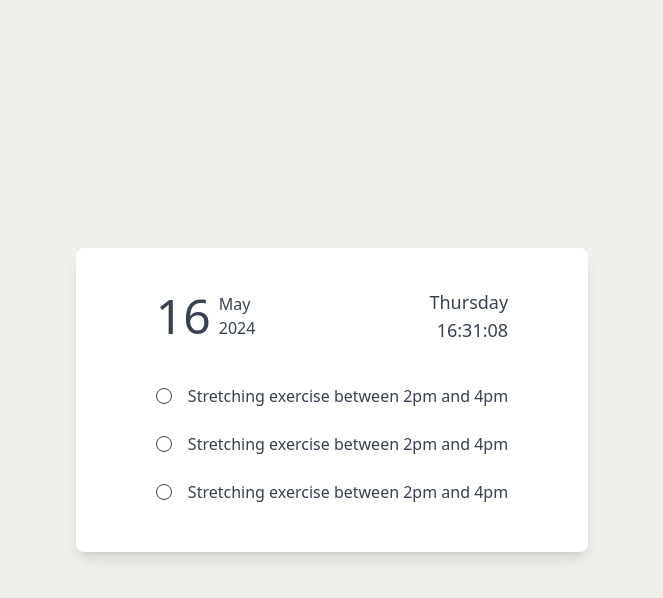
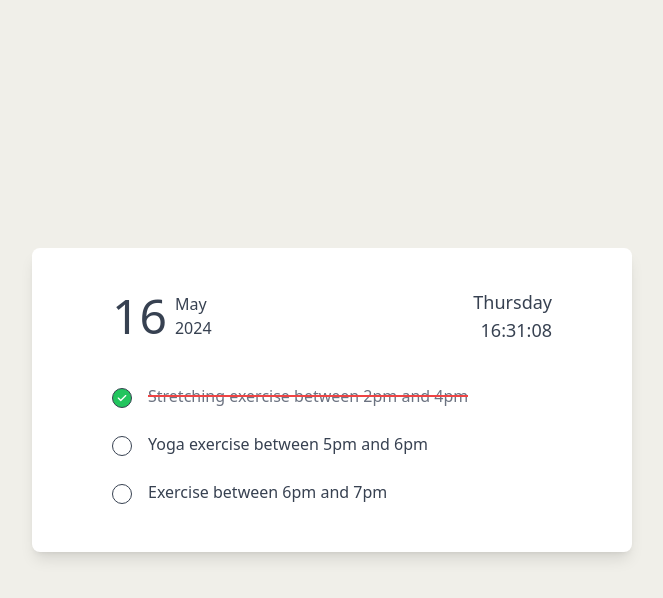
Before and after one commit to 0x41-li/andres-daily-routine-todolist, a website built with Vite: page index.html in a window 1280 px wide. Both pictures are taken after a click on the item "Stretching exercise between 2pm and 4pm". Shown: the whole page, without its empty margins (308-971 px from the left). Built offline with nearby package versions, Linux system fonts and the light colour scheme.

Commit message:
Added the complete toggle functionality with some cool styles, and animation

```diff
--- a/app.js
+++ b/app.js
@@ -1,5 +1,6 @@
 //
 import moment from "moment";
+import animejs from "animejs";
 
 // css
 import "./main.css";
@@ -35,6 +36,63 @@ document.addEventListener("DOMContentLoaded", () => {
 
   for (let i = 0; i < tasksUl.children.length; i++) {
     const taskLi = tasksUl.children[i];
-    console.log(taskLi);
+
+    taskLi.addEventListener("click", () => {
+      // Get the text and line through elements
+      // plus the circle checkbox
+      const textEl = taskLi.children[1].children[0];
+      const lineThroughEl = taskLi.children[1].children[1];
+      const circleCheckboxEl = taskLi.children[0];
+      const checkInsideTheCircleCheckboxEl = circleCheckboxEl.children[0];
+
+      // Toggle between completed and not completed
+      // Using the data-completed attribute
+      if (
+        !taskLi.getAttribute("data-completed") ||
+        taskLi.getAttribute("data-completed") == "false"
+      ) {
+        taskLi.setAttribute("data-completed", "true");
+
+        // Animate the line through the task
+        animejs({
+          targets: lineThroughEl,
+          width: ["0%", "100%"],
+          opacity: [0, 1],
+          duration: 500,
+          easing: "linear",
+        });
+
+        // Change the text color
+        textEl.classList.remove("text-gray-700");
+        textEl.classList.add("text-gray-500");
+
+        // Change the circle checkbox color
+        circleCheckboxEl.classList.add("bg-green-500");
+
+        // Show the check inside the circle
+        checkInsideTheCircleCheckboxEl.classList.remove("hidden");
+      } else {
+        taskLi.setAttribute("data-completed", "false");
+
+        // Animate the line through the task
+        animejs({
+          targets: lineThroughEl,
+          width: ["100%", "0%"],
+          opacity: [1, 0],
+          duration: 500,
+          easing: "linear",
+        });
+
+        // Change the text color
+        textEl.classList.add("text-gray-700");
+        textEl.classList.remove("text-gray-500");
+
+        // Change the circle checkbox color
+        circleCheckboxEl.classList.remove("bg-green-500");
+
+        // Show the check inside the circle
+        checkInsideTheCircleCheckboxEl.classList.add("hidden");
+      }
+    });
   }
 });
--- a/index.html
+++ b/index.html
@@ -12,7 +12,7 @@
         class="w-screen h-screen flex flex-col justify-center items-center gap-4 bg-[#F0EFE9]"
       >
         <!-- Widget -->
-        <div class="shadow-lg bg-white rounded-lg px-16 py-10">
+        <div class="shadow-lg bg-white rounded-lg px-16 py-10 w-[600px]">
           <!-- Widget's Head  -->
           <div class="flex justify-between items-center px-4">
             <p class="text-gray-700 flex justify-between items-center">
@@ -41,17 +41,31 @@
               >
                 <!-- Task finshed checkbox circle -->
                 <span
-                  class="block basis-4 shrink-0 mt-1 w-4 h-4 rounded-full border border-gray-700"
-                ></span>
+                  class="px-1 py-1 shrink-0 mt-1 basis-5 h-5 rounded-full border border-gray-700"
+                >
+                  <svg
+                    class="hidden w-full h-full fill-white"
+                    xmlns="http://www.w3.org/2000/svg"
+                    viewBox="0 0 448 512"
+                  >
+                    <!--!Font Awesome Free 6.5.2 by @fontawesome - https://fontawesome.com License - https://fontawesome.com/license/free Copyright 2024 Fonticons, Inc.-->
+                    <path
+                      d="M438.6 105.4c12.5 12.5 12.5 32.8 0 45.3l-256 256c-12.5 12.5-32.8 12.5-45.3 0l-128-128c-12.5-12.5-12.5-32.8 0-45.3s32.8-12.5 45.3 0L160 338.7 393.4 105.4c12.5-12.5 32.8-12.5 45.3 0z"
+                    />
+                  </svg>
+                </span>
 
                 <div class="relative">
                   <!-- Task text -->
-                  <p class="text-gray-700 text-light">
+                  <p
+                    class="text-gray-700 text-light transition-opacity duration-[400ms]"
+                  >
                     Stretching exercise between 2pm and 4pm
                   </p>
 
+                  <!-- line through when the task is clicked which mean completed -->
                   <span
-                    class="hidden absolute top-1/2 -translate-y-1/2 right-0 h-0.5 w-full bg-black"
+                    class="opacity-0 absolute top-1/2 -translate-y-1/2 left-0 h-0.5 w-full bg-red-500"
                   ></span>
                 </div>
               </li>
@@ -61,13 +75,33 @@
               >
                 <!-- Task finshed checkbox circle -->
                 <span
-                  class="block basis-4 shrink-0 mt-1 w-4 h-4 rounded-full border border-gray-700"
-                ></span>
+                  class="px-1 py-1 shrink-0 mt-1 basis-5 h-5 rounded-full border border-gray-700"
+                >
+                  <svg
+                    class="hidden w-full h-full fill-white"
+                    xmlns="http://www.w3.org/2000/svg"
+                    viewBox="0 0 448 512"
+                  >
+                    <!--!Font Awesome Free 6.5.2 by @fontawesome - https://fontawesome.com License - https://fontawesome.com/license/free Copyright 2024 Fonticons, Inc.-->
+                    <path
+                      d="M438.6 105.4c12.5 12.5 12.5 32.8 0 45.3l-256 256c-12.5 12.5-32.8 12.5-45.3 0l-128-128c-12.5-12.5-12.5-32.8 0-45.3s32.8-12.5 45.3 0L160 338.7 393.4 105.4c12.5-12.5 32.8-12.5 45.3 0z"
+                    />
+                  </svg>
+                </span>
 
-                <!-- Task text -->
-                <p class="text-gray-700 text-light">
-                  Stretching exercise between 2pm and 4pm
-                </p>
+                <div class="relative">
+                  <!-- Task text -->
+                  <p
+                    class="text-gray-700 text-light transition-opacity duration-[400ms]"
+                  >
+                    Yoga exercise between 5pm and 6pm
+                  </p>
+
+                  <!-- line through when the task is clicked which mean completed -->
+                  <span
+                    class="opacity-0 absolute top-1/2 -translate-y-1/2 left-0 h-0.5 w-full bg-red-500"
+                  ></span>
+                </div>
               </li>
 
               <li
@@ -75,13 +109,33 @@
               >
                 <!-- Task finshed checkbox circle -->
                 <span
-                  class="block basis-4 shrink-0 mt-1 w-4 h-4 rounded-full border border-gray-700"
-                ></span>
+                  class="px-1 py-1 shrink-0 mt-1 basis-5 h-5 rounded-full border border-gray-700"
+                >
+                  <svg
+                    class="hidden w-full h-full fill-white"
+                    xmlns="http://www.w3.org/2000/svg"
+                    viewBox="0 0 448 512"
+                  >
+                    <!--!Font Awesome Free 6.5.2 by @fontawesome - https://fontawesome.com License - https://fontawesome.com/license/free Copyright 2024 Fonticons, Inc.-->
+                    <path
+                      d="M438.6 105.4c12.5 12.5 12.5 32.8 0 45.3l-256 256c-12.5 12.5-32.8 12.5-45.3 0l-128-128c-12.5-12.5-12.5-32.8 0-45.3s32.8-12.5 45.3 0L160 338.7 393.4 105.4c12.5-12.5 32.8-12.5 45.3 0z"
+                    />
+                  </svg>
+                </span>
 
-                <!-- Task text -->
-                <p class="text-gray-700 text-light">
-                  Stretching exercise between 2pm and 4pm
-                </p>
+                <div class="relative">
+                  <!-- Task text -->
+                  <p
+                    class="text-gray-700 text-light transition-opacity duration-[400ms]"
+                  >
+                    Exercise between 6pm and 7pm
+                  </p>
+
+                  <!-- line through when the task is clicked which mean completed -->
+                  <span
+                    class="opacity-0 absolute top-1/2 -translate-y-1/2 left-0 h-0.5 w-full bg-red-500"
+                  ></span>
+                </div>
               </li>
             </ul>
           </div>
--- a/package.json
+++ b/package.json
@@ -17,6 +17,7 @@
     "vite": "^5.2.0"
   },
   "dependencies": {
+    "animejs": "^3.2.2",
     "moment": "^2.30.1"
   }
 }
--- a/tailwind.config.js
+++ b/tailwind.config.js
@@ -1,6 +1,6 @@
 /** @type {import('tailwindcss').Config} */
 export default {
-  content: ["./index.html"],
+  content: ["./index.html", "./app.js"],
   theme: {
     extend: {},
   },
```
Also changed, not shown: 1 other file.
